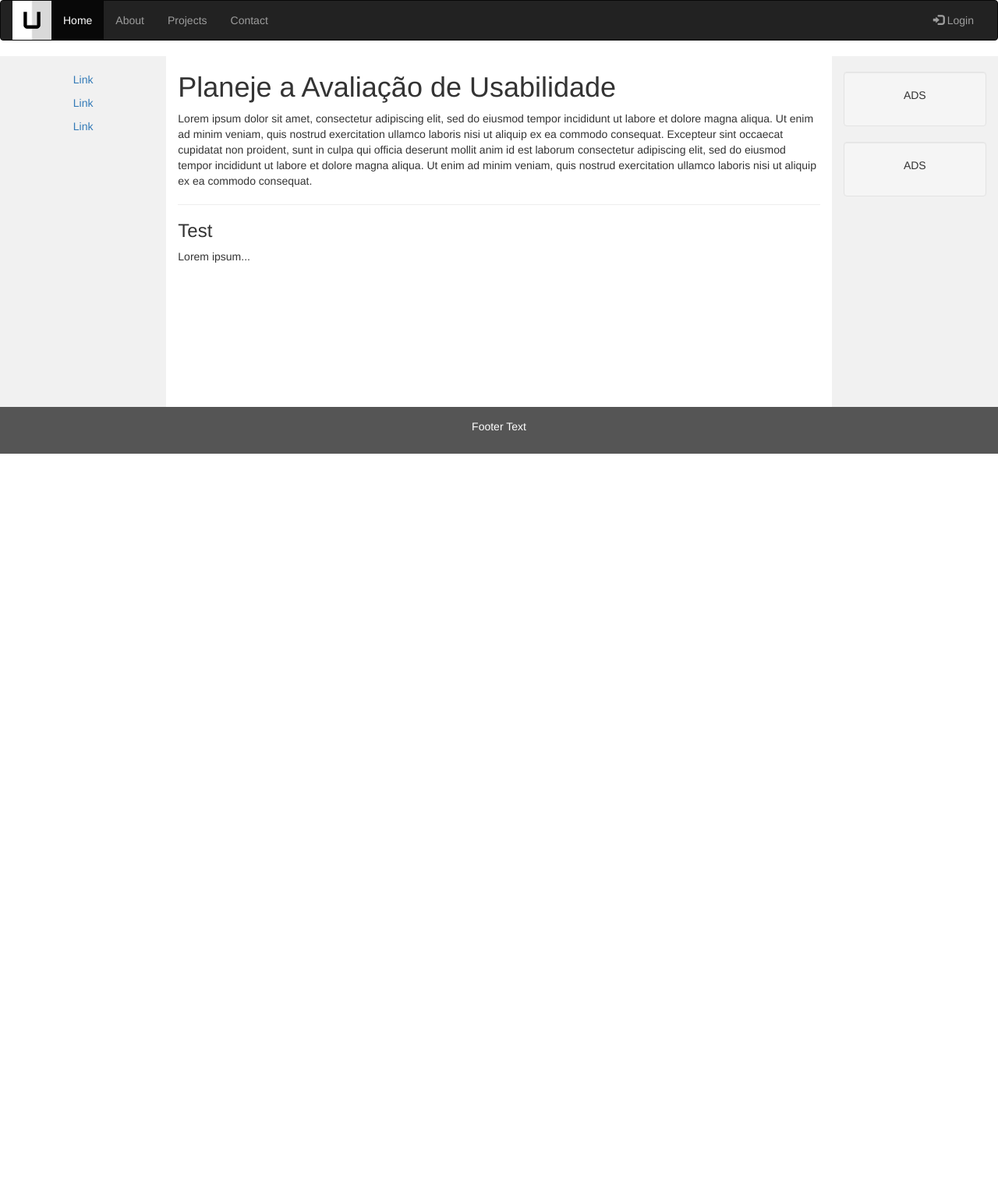
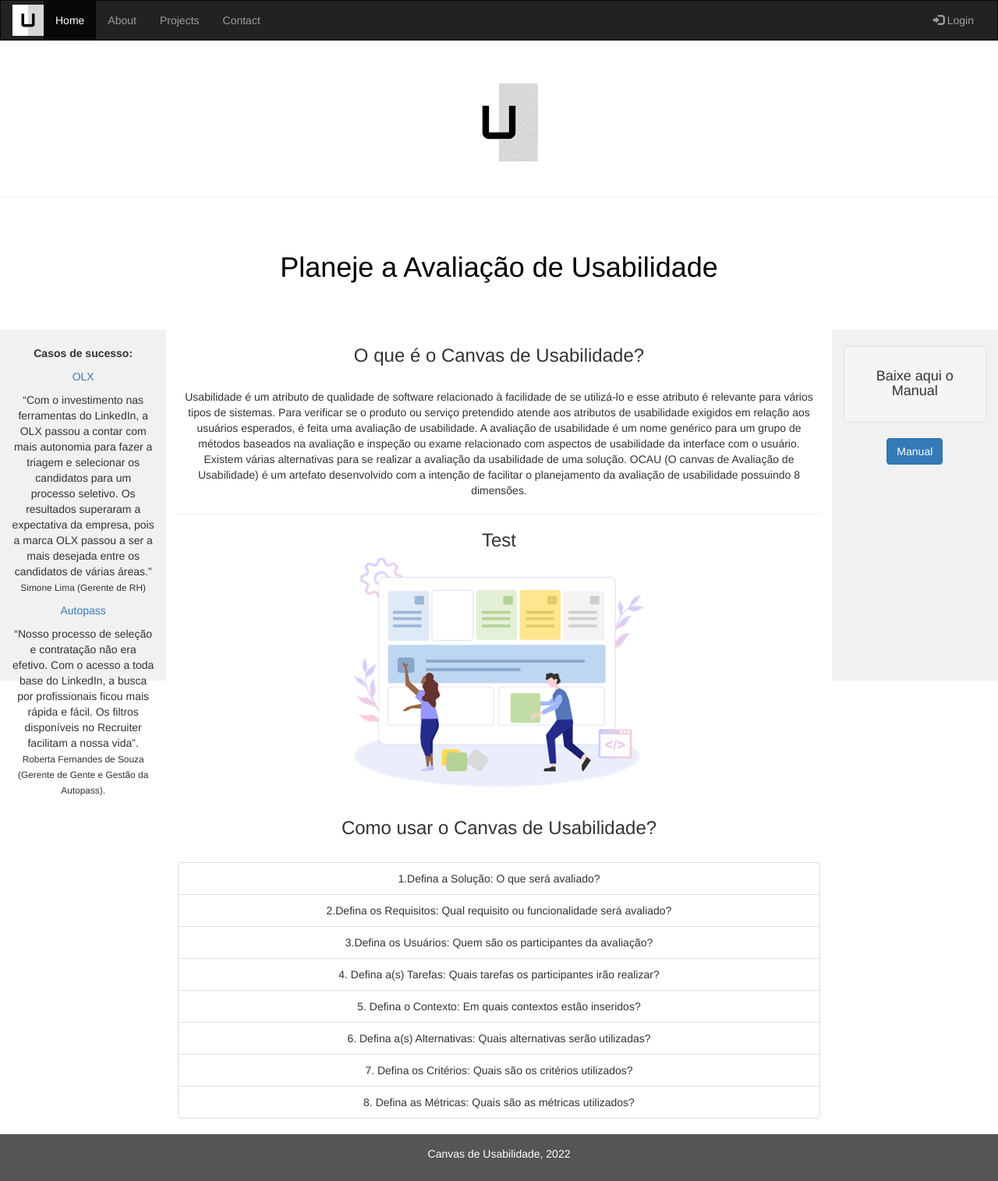
Before and after one commit to marcos7junior/projeto_canvas_de_usabilidade, a PHP site: page / in a window 1280 px wide. Shown: the whole page at 78% size. Before the commit the page ends 582 px from the top, so only its background shows below. Run offline with PHP 8.4, Linux system fonts and the light colour scheme.

Commit message:
merge para main atualizado pela dev marcela

```diff
--- a/assets/css/style.css
+++ b/assets/css/style.css
@@ -4,8 +4,9 @@
     border-radius: 0;
 }
 
-.navbar_logo {
-    width: 50px;
+.navbar-header img {
+    max-width: 40px;
+    margin-top: 0.5rem;
 }
 
 /* Set height of the grid so .sidenav can be 100% (adjust as needed) */
@@ -16,6 +17,29 @@
     padding-top: 20px;
     background-color: #f1f1f1;
     height: 100%;
+}
+
+.header header{
+    display: flex;
+    justify-content: center;
+    max-width: 1120px;
+    margin: 0 auto;
+    padding: 2.5rem;
+}
+
+.header img {
+    max-width: 100px;
+    margin-top: 3rem;
+}
+
+.titulo h1{
+    text-align: center;
+    padding: 50px;
+    color: black;
+}
+
+#imgusabilidade{
+    align-items: center;
 }
 
 /* Set black background color, white text and some padding */
--- a/index.html
+++ b/index.html
@@ -1,5 +1,5 @@
 <!DOCTYPE html>
-<html lang="en">
+<html lang="pt-BR">
 <head>
     <title>Canvas de Usabilidade</title>
     <meta charset="utf-8">
@@ -8,6 +8,7 @@
     <link rel="stylesheet" href="https://maxcdn.bootstrapcdn.com/bootstrap/3.4.1/css/bootstrap.min.css">
     <script src="https://ajax.googleapis.com/ajax/libs/jquery/3.6.0/jquery.min.js"></script>
     <script src="https://maxcdn.bootstrapcdn.com/bootstrap/3.4.1/js/bootstrap.min.js"></script>
+  <link rel="stylesheet" href="style.css">
 </head>
 
 <body>
@@ -19,7 +20,7 @@
         <span class="icon-bar"></span>
         <span class="icon-bar"></span>
       </button>
-      <img class="navbar_logo" src="./assets/img/logo.png" alt="logo">
+      <img src="./assets/img/logou.png" alt="">
     </div>
     <div class="collapse navbar-collapse" id="myNavbar">
       <ul class="nav navbar-nav">
@@ -35,33 +36,77 @@
   </div>
 </nav>
 
+<div class="header">
+  <header>
+    <img src="./assets/img/logou.png" alt="">
+  </header>
+</div>
+<hr>
+
+<div class="titulo">
+  <h1>Planeje a Avaliação de Usabilidade</h1>
+</div>
+
+
 <div class="container-fluid text-center">
   <div class="row content">
     <div class="col-sm-2 sidenav">
-      <p><a href="#">Link</a></p>
-      <p><a href="#">Link</a></p>
-      <p><a href="#">Link</a></p>
+      <p><strong>Casos de sucesso:</strong></p>
+      <p><a href="Case de Sucesso - OLX.pdf">OLX</a></p>
+      <p>“Com o investimento nas ferramentas do LinkedIn, a OLX passou a contar
+        com mais autonomia para fazer a triagem e selecionar os candidatos para um
+        processo seletivo. Os resultados superaram a expectativa da empresa, pois
+        a marca OLX passou a ser a mais desejada entre os candidatos de várias áreas.”<br/>
+        <small>Simone Lima
+        (Gerente de RH)</small></p>
+
+      <p><a href="Case de Sucesso - Autopass.pdf">Autopass</a></p>
+      <p>
+                  “Nosso processo de seleção e contratação não era
+          efetivo. Com o acesso a toda base do LinkedIn, a busca
+          por profissionais ficou mais rápida e fácil. Os filtros
+          disponíveis no Recruiter facilitam a nossa vida”. <br/>
+          <small>Roberta Fernandes de Souza (Gerente de Gente e Gestão
+          da Autopass).</small>
+      </p>
     </div>
-    <div class="col-sm-8 text-left">
-      <h1>Planeje a Avaliação de Usabilidade</h1>
-      <p>Lorem ipsum dolor sit amet, consectetur adipiscing elit, sed do eiusmod tempor incididunt ut labore et dolore magna aliqua. Ut enim ad minim veniam, quis nostrud exercitation ullamco laboris nisi ut aliquip ex ea commodo consequat. Excepteur sint occaecat cupidatat non proident, sunt in culpa qui officia deserunt mollit anim id est laborum consectetur adipiscing elit, sed do eiusmod tempor incididunt ut labore et dolore magna aliqua. Ut enim ad minim veniam, quis nostrud exercitation ullamco laboris nisi ut aliquip ex ea commodo consequat.</p>
+
+    <div class="col-sm-8 text-center">
+      <h3>O que é o Canvas de Usabilidade?</h3>
+      <br>
+      <p>Usabilidade é um atributo de qualidade de software relacionado à facilidade de se utilizá-lo e esse atributo é relevante para vários tipos de sistemas. Para verificar se o produto ou serviço pretendido atende aos atributos de usabilidade exigidos em relação aos usuários esperados, é feita uma avaliação de usabilidade. A avaliação de usabilidade é um nome genérico para um grupo de métodos baseados na avaliação e inspeção ou exame relacionado com aspectos de usabilidade da interface com o usuário. Existem várias alternativas para se realizar a avaliação da usabilidade de uma solução. OCAU (O canvas de Avaliação de Usabilidade) é um artefato desenvolvido com a intenção de facilitar o planejamento da avaliação de usabilidade possuindo 8 dimensões.</p>
       <hr>
       <h3>Test</h3>
-      <p>Lorem ipsum...</p>
+      <img src="assets/img/imagemusa.png" alt="" id="imgusabilidade">
+      <br>
+      <br>
+      <h3 >Como usar o Canvas de Usabilidade?</h3>
+      <br>
+      <table >
+        <ul class="list-group">
+          <li class="list-group-item">1.Defina a Solução: O que será avaliado?</li>
+          <li class="list-group-item">2.Defina os Requisitos: Qual requisito ou funcionalidade será avaliado?</li>
+          <li class="list-group-item">3.Defina os Usuários: Quem são os participantes da avaliação?</li>
+          <li class="list-group-item">4. Defina a(s) Tarefas: Quais tarefas os participantes irão realizar?</li>
+          <li class="list-group-item">5. Defina o Contexto: Em quais contextos estão inseridos?</li>
+          <li class="list-group-item">6. Defina a(s) Alternativas: Quais alternativas serão utilizadas?</li>
+          <li class="list-group-item">7. Defina os Critérios: Quais são os critérios utilizados?</li>
+          <li class="list-group-item">8. Defina as Métricas: Quais são as métricas utilizados?</li>
+        </ul>
+       </table>
     </div>
     <div class="col-sm-2 sidenav">
       <div class="well">
-        <p>ADS</p>
+        <h4>Baixe aqui o Manual</h4>
       </div>
-      <div class="well">
-        <p>ADS</p>
-      </div>
+      <button type="button" class="btn btn-primary">Manual</button>
     </div>
   </div>
 </div>
 
+
 <footer class="container-fluid text-center">
-  <p>Footer Text</p>
+  <p>Canvas de Usabilidade, 2022</p>
 </footer>
 
 </body>
```
Also changed, not shown: assets/img/favicon.ico (added), assets/img/imagemusa.png (added), assets/img/logou.png (added).
